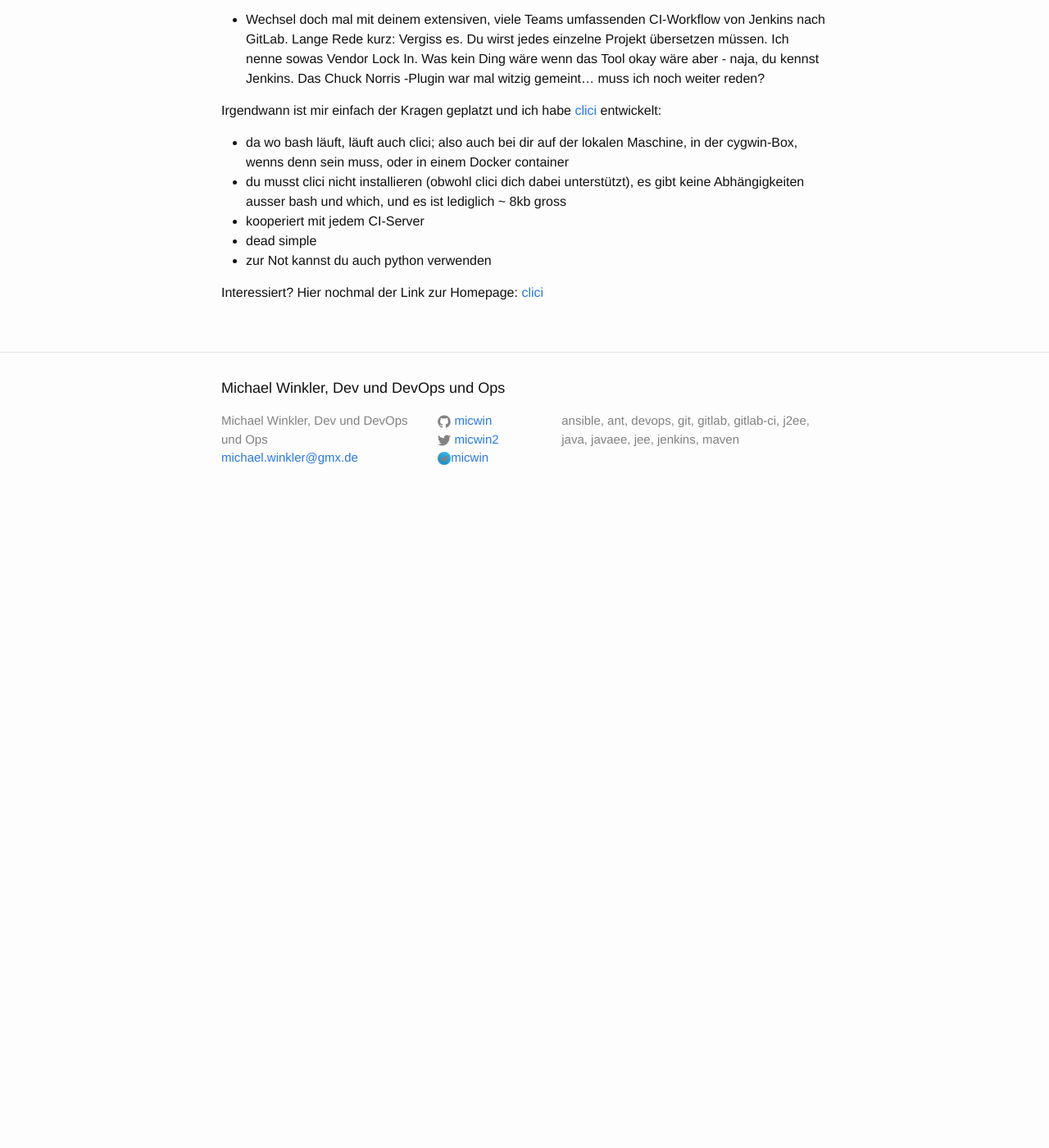
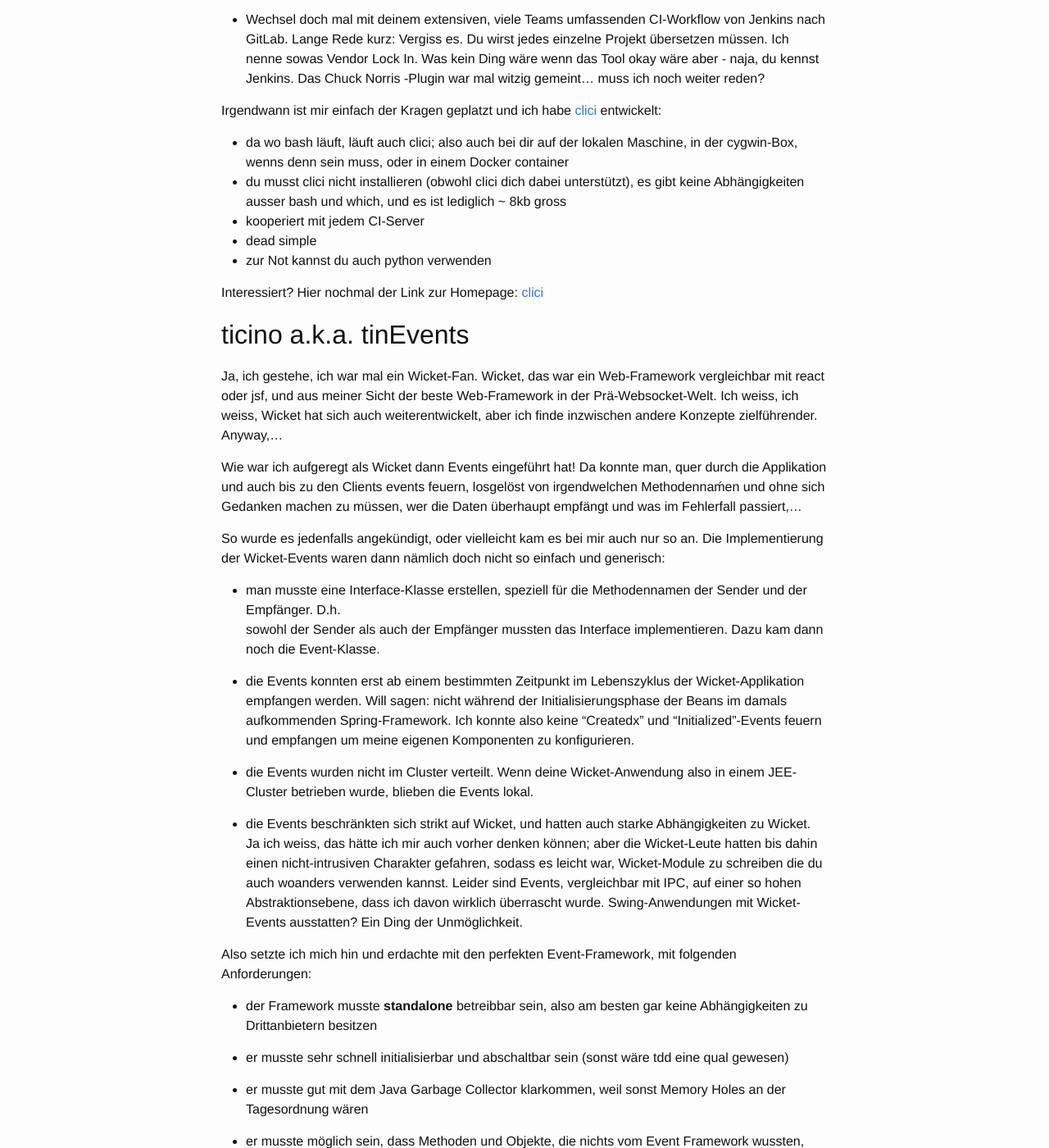
Before and after one commit to micwin/micwin.github.io, a Jekyll site: the page built from probono.md, in a window 1280 px wide and 1400 px high, scrolled down 1096 px. Shown: the whole window at 82% size. Built offline with Jekyll 4.4.1, drawn with Linux system fonts in a browser that asks for light colours; before the commit the page ends 1726 px from its top, so only the background shows below that; some of the changed text lies outside the part shown.

Commit message:
included ticino events on probono page

```diff
--- a/probono.md
+++ b/probono.md
@@ -15,6 +15,7 @@
 Dies hier ist also der Platz um diese meine Dinge unterzubringen.
 
 ## clici (ab 2020)
+
 Ich arbeite nun schon einige Zeit als DevOps-Ingenieur; das bedeutet,
 ich erstelle und warte Skripte, die Software automatisch baut, testet
 und deployt. Dabei helfen mir sogenannte ci/cd-Server wie Jenkins,
@@ -60,3 +61,82 @@
 - zur Not kannst du auch python verwenden
 
 Interessiert? Hier nochmal  der Link zur Homepage: [clici](https://metafence.gitlab.io/clici/)
+
+## ticino a.k.a. tinEvents
+
+Ja, ich gestehe, ich war mal ein Wicket-Fan. Wicket, das war ein Web-Framework vergleichbar mit react oder jsf,
+und aus meiner Sicht der beste Web-Framework in der Prä-Websocket-Welt. Ich weiss, ich weiss, Wicket hat sich auch
+weiterentwickelt, aber ich finde inzwischen andere Konzepte zielführender. Anyway,...
+
+Wie war ich aufgeregt als Wicket dann Events eingeführt hat! Da konnte man, quer durch die Applikation und auch bis zu
+den Clients events feuern, losgelöst von irgendwelchen Methodennaḿen und ohne sich Gedanken machen zu müssen, wer die
+Daten überhaupt empfängt und was im Fehlerfall passiert,...
+
+So wurde es jedenfalls angekündigt, oder vielleicht kam es bei mir auch nur so an. Die Implementierung der
+Wicket-Events waren dann nämlich doch nicht so einfach und generisch:
+
+- man musste eine Interface-Klasse erstellen, speziell für die Methodennamen der Sender und der Empfänger. D.h.
+sowohl  der Sender als auch der  Empfänger mussten das Interface implementieren.
+Dazu kam dann noch die Event-Klasse.
+
+- die Events konnten erst ab einem bestimmten Zeitpunkt im Lebenszyklus der
+Wicket-Applikation empfangen werden. Will sagen: nicht während der Initialisierungsphase der Beans im
+damals aufkommenden Spring-Framework. Ich konnte also keine "Createdx" und "Initialized"-Events
+feuern und empfangen um meine eigenen Komponenten zu konfigurieren.
+
+- die Events wurden nicht im Cluster verteilt. Wenn deine Wicket-Anwendung also in einem JEE-Cluster
+betrieben wurde, blieben die Events lokal.
+
+- die Events beschränkten sich strikt auf Wicket, und hatten auch starke Abhängigkeiten zu Wicket. Ja ich weiss, das
+hätte ich mir auch vorher denken können; aber die Wicket-Leute hatten bis dahin einen nicht-intrusiven Charakter
+gefahren,  sodass es leicht war, Wicket-Module zu schreiben die du auch woanders verwenden kannst. Leider sind Events,
+vergleichbar mit IPC, auf einer so hohen Abstraktionsebene, dass ich davon wirklich überrascht wurde.
+Swing-Anwendungen mit Wicket-Events ausstatten? Ein Ding der Unmöglichkeit.
+
+Also setzte ich mich hin und erdachte mit den perfekten Event-Framework, mit folgenden Anforderungen:
+
+- der Framework musste __standalone__ betreibbar sein, also am besten gar keine Abhängigkeiten zu
+Drittanbietern besitzen
+
+- er musste sehr schnell initialisierbar und abschaltbar sein (sonst wäre tdd eine qual gewesen)
+
+- er musste gut mit dem Java Garbage Collector klarkommen, weil sonst Memory Holes an der Tagesordnung wären
+
+- er musste möglich sein, dass Methoden und Objekte, die nichts vom Event Framework wussten, sowohl senden als auch empfangen konnten
+
+- er musste leicht zu erweitern sein, z.B. durch einen zuschaltbaren Internet-Transport
+
+- es musste mit dem IoC-Pattern von Spring zurecht kommen.
+
+Kurz und gut, er musste so einfach zu bedienen sein, dass er für jeden Sch**ssdreck verwendet werden konnte.
+
+Tja, und das habe ich geschafft.
+
+Darf ich vorstellen: [ticino events](http://micwin.github.io/ticino/ticino-events/index.html)
+
+Die "coolen Features" sind:
+
+- weder Sender noch Empfänger eines Events müssen wissen, dass es ticino events gibt; es können so also sich fremde Klassen
+nachträglich verdrahtet werden ohne dass sie ein bestimmtes Interface bedienen müssten.
+
+- Ich rate zwar, dedizierte Event-Klassen zu verwenden; es ist aber nicht nötig; man könnte
+also z.B. auch Java-Primitive verwenden, oder eine LinkedList, oder Java Interfaces, oder eine
+Lambda-Funktion, Future oder Promise.
+
+- Sender und Empfänger werden in den __EventScopes__ zusammengebracht; diese dienen auch gleich als
+Kapselung. Man kann also sensitive Concerns in dedizierten EventScopes kapseln, während Allerwelt-
+Events über eine Art  "globalen EventScope" gehandhabt werden können.
+
+- ticino hat keine dedizierten Event-Klassen,  Superklassen oder Abstrakt-Klassen von denen
+abgeleitet werdne muss. Wie oben erwähnt können alle, bereits bestehende Klassen als Event-Klassen
+verwendet werden und sogar Primitive und Lambdas. Deshalb kann in den Event-Klassen jede Information
+einprogrammiert  werden, die Sender, Empfänger und/oder Betreiber interessieren.
+
+- ticino-events können synchron und asynchron abgesetzt werden. Im Falle der asynchronen
+Verarbeitung kann bestimmt werden, ob die Empfänger seriell oder parallel aktiviert werden.
+
+ticino events finden sich in
+[maven central](https://search.maven.org/artifact/net.micwin.ticino/ticino-events/0.3.6/jar), die Dokumentation
+befindet sich [hier](http://micwin.github.io/ticino/ticino-events/index.html), das Rep [hier](https://github.com/micwin/ticino)
+
+Leiderleider ist die Spring-Anbindung aber nicht sooo stabil wie ich das mir wünsche.
```
